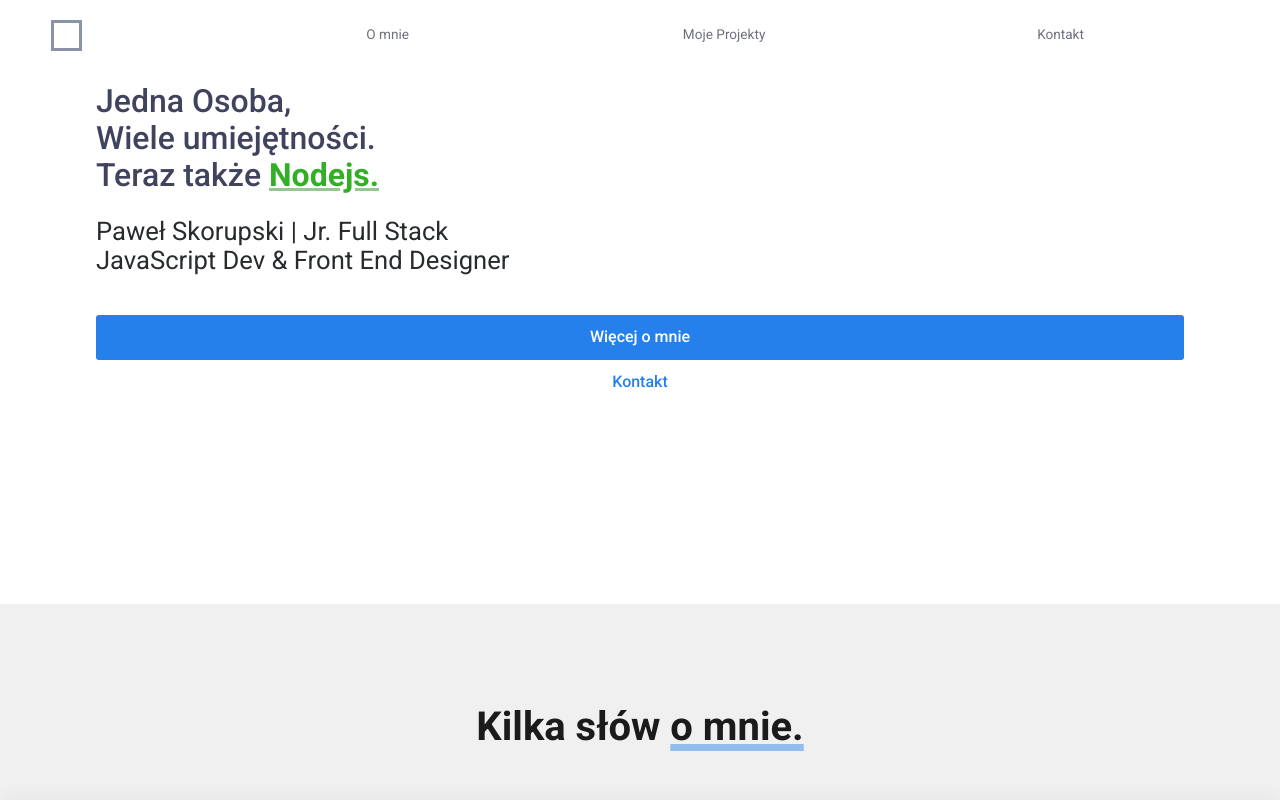
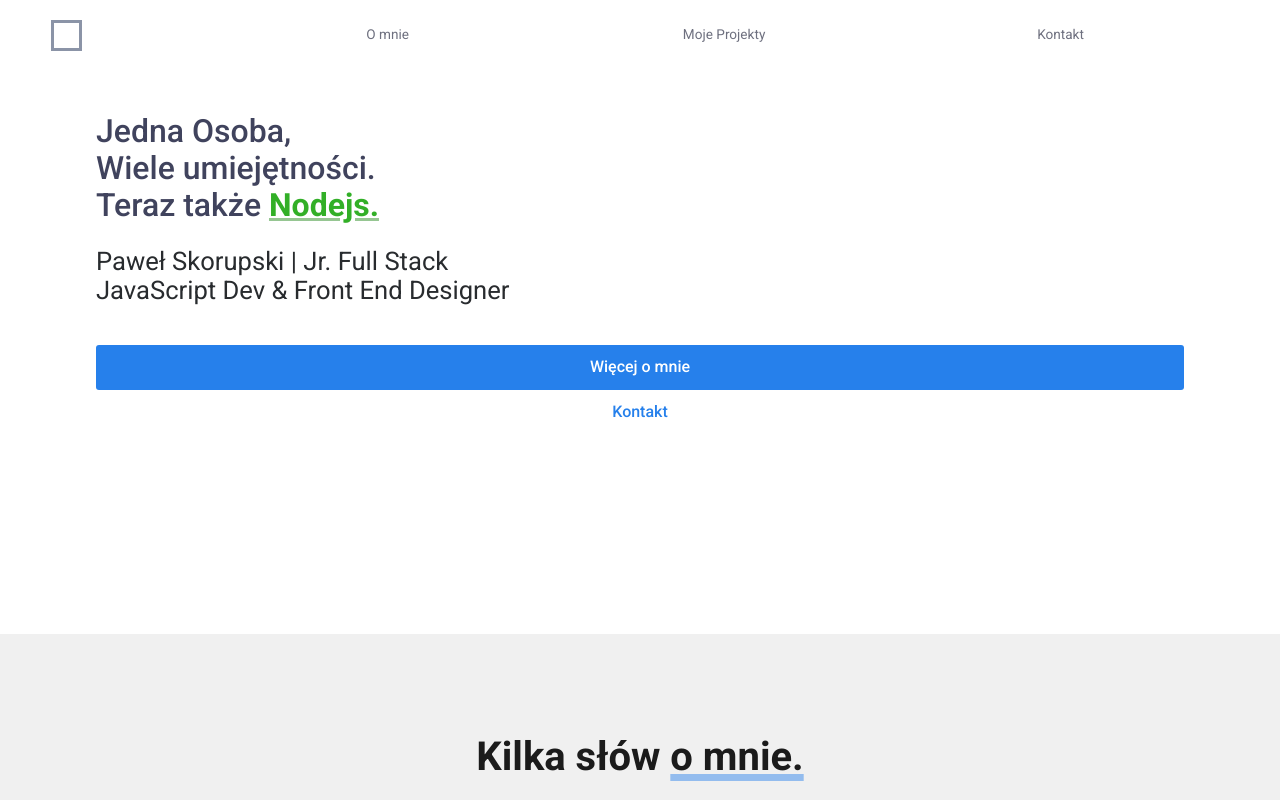
Before and after one commit to PaulSkorupski/landing, a website: page public/index.html in a window 1280 px wide. Shown: the top 800 px of the page. Drawn offline with nearby package versions, Linux system fonts and the light colour scheme; files that its build step writes are made by us from their sources; files whose address does not match are found by name.

Commit message:
minor impr

```diff
--- a/public/scss/_breakpoints.scss
+++ b/public/scss/_breakpoints.scss
@@ -38,7 +38,7 @@
     }
     //wrapper
     .wrapper-cont {
-        margin: 10px auto 0 auto;
+        margin: 40px auto 0 auto;
     }
     .wrapper-text-cont {
         width: 100%;
```
